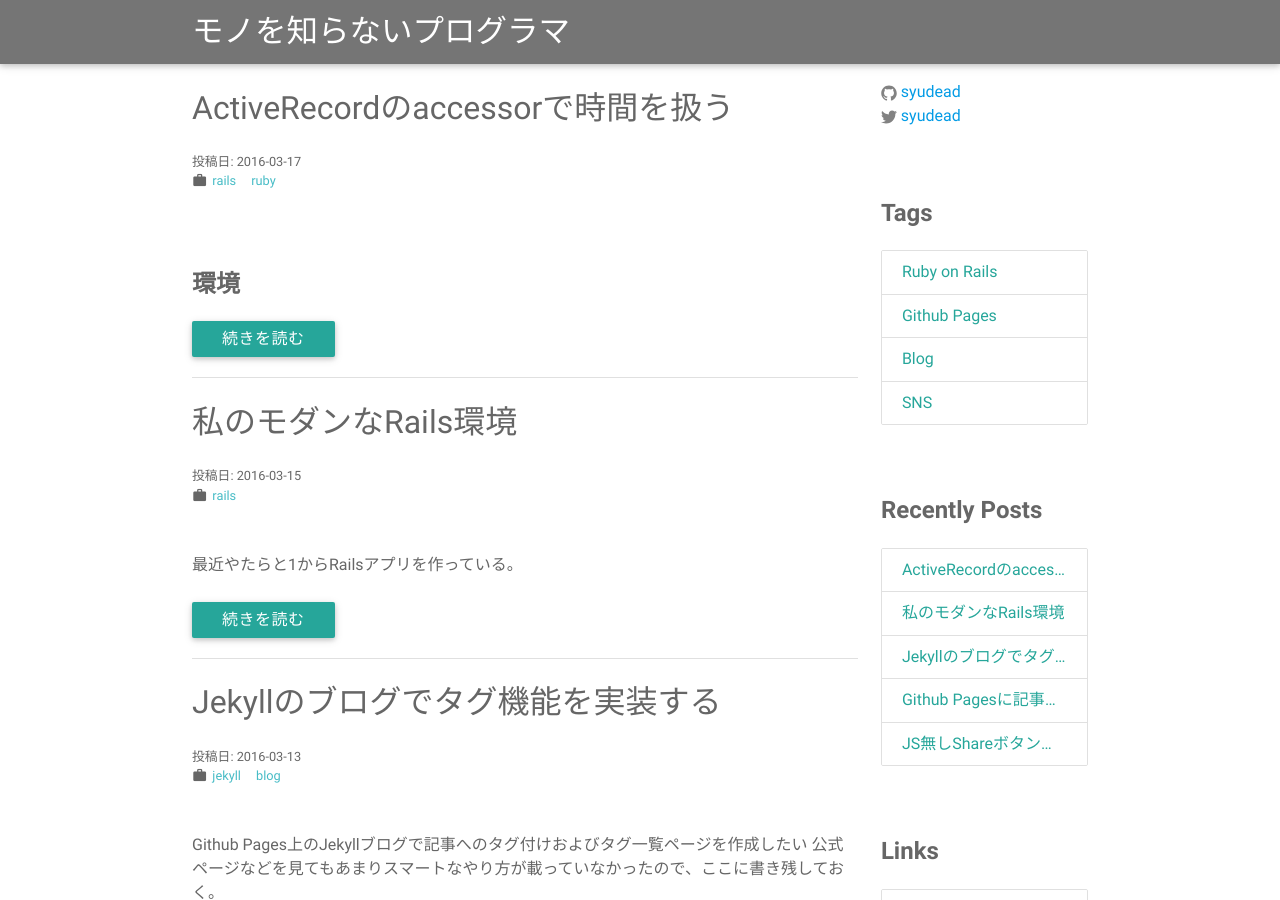
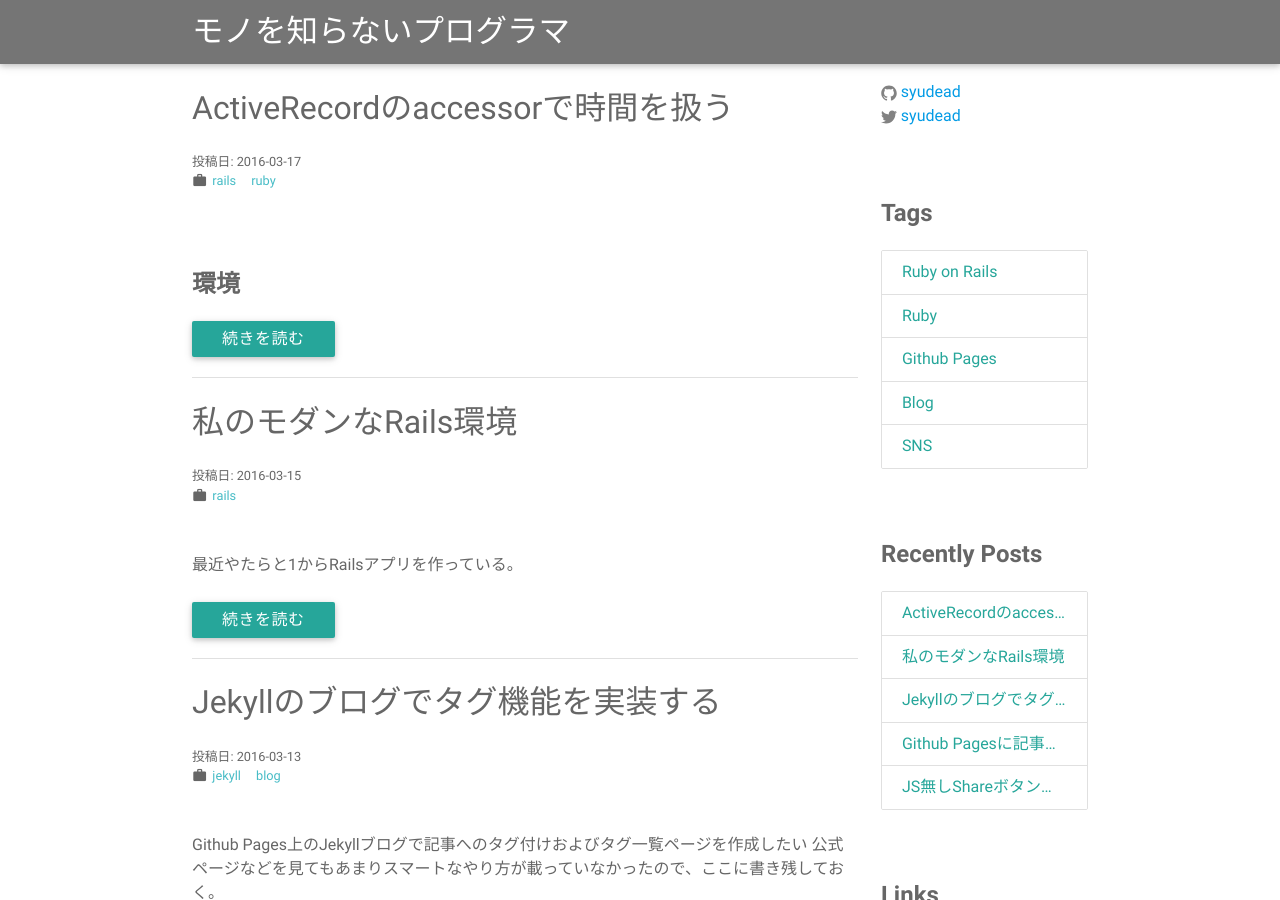
Before and after one commit to syudead/syudead.github.io, a Jekyll site: the page built from index.html, in a window 1280 px wide and 900 px high. Built offline with Jekyll 4.4.1, drawn with Linux system fonts in a browser that asks for light colours.

Commit message:
Add ruby tag page

```diff
--- a/_data/tags.yml
+++ b/_data/tags.yml
@@ -1,6 +1,9 @@
 -
   name: rails
   title: Ruby on Rails
+-
+  name: ruby
+  title: Ruby
 -
   name: github-pages
   title: Github Pages
--- /dev/null
+++ b/ruby.html
@@ -0,0 +1,6 @@
+---
+layout: default
+title: Ruby
+tag: ruby
+---
+{% include tag.html %}
```
